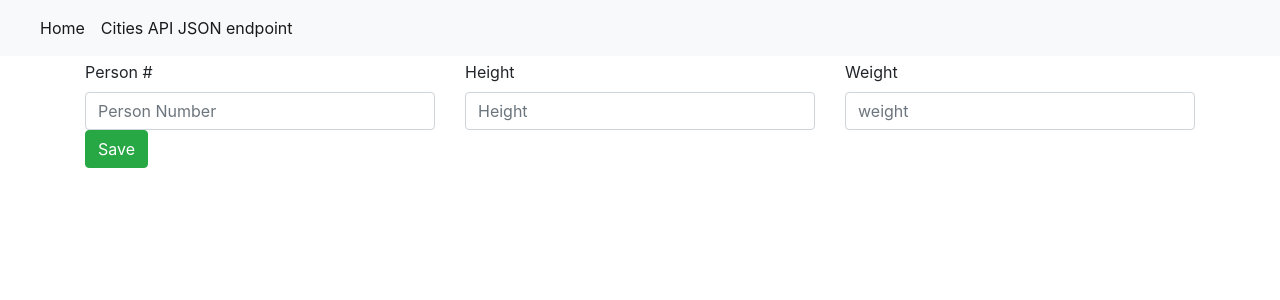
After one commit to aa748/Docker_flask_python_mysql_pycharm, a Flask app: template app/templates/delete.html in a window 1280 px wide. The commit adds this page. Shown: the top 300 px of the page. Run offline with Flask 2, Linux system fonts and the light colour scheme; the template is opened without the code that fills it, so the values that code supplies are empty; some libraries are stand-ins or nearby versions.

Commit message:
Task: update delete app route

```diff
--- a/app/app.py
+++ b/app/app.py
@@ -66,10 +66,10 @@ def form_insert_post():
     return redirect("/", code=302)
 
 @app.route('/delete/<int:person_num>', methods=['POST'])
-def form_delete_post(city_id):
+def form_delete_post(person_num):
     cursor = mysql.get_db().cursor()
-    sql_delete_query = """DELETE FROM tblCitiesImport WHERE id = %s """
-    cursor.execute(sql_delete_query, city_id)
+    sql_delete_query = """DELETE FROM tblPeopleImport WHERE id = %s """
+    cursor.execute(sql_delete_query, person_num)
     mysql.get_db().commit()
     return redirect("/", code=302)
 
--- /dev/null
+++ b/app/templates/delete.html
@@ -0,0 +1,24 @@
+{% extends "layout.html" %}
+{% block content %}
+<form action="/delete/{{person.id}}" method="post">
+    <div class="row">
+        <div class="col">
+            <label for="person_num">Person #</label>
+            <input id="person_num" type="text" class="form-control" placeholder="Person Number" name="person_num" value="{{person.person_num}}">
+        </div>
+        <div class="col">
+            <label for="height">Height</label>
+            <input id="height" type="text" class="form-control" placeholder="Height"
+                   name="height" value="{{person.height}}">
+        </div>
+        <div class="col">
+            <label for="weight">Weight</label>
+            <input id="weight" type="text" class="form-control" placeholder="weight" name="weight" value="{{person.weight}}">
+        </div>
+    </div>
+
+
+    <button type="submit" class="btn btn-success">Save</button>
+
+</form>
+{% endblock %}
--- a/app/templates/view.html
+++ b/app/templates/view.html
@@ -13,7 +13,7 @@
         <a href="/edit/{{person.id}}" class="card-link btn btn-primary">edit</a>
     </div>
 </div>
-<form action="/delete/{{person.id}}" method="post"><button type="submit" class="btn btn-danger">Save</button></form>
+<form action="/delete/{{person.id}}" method="post"><button type="submit" class="btn btn-danger">Delete</button></form>
 
 
 {% endblock %}
```
